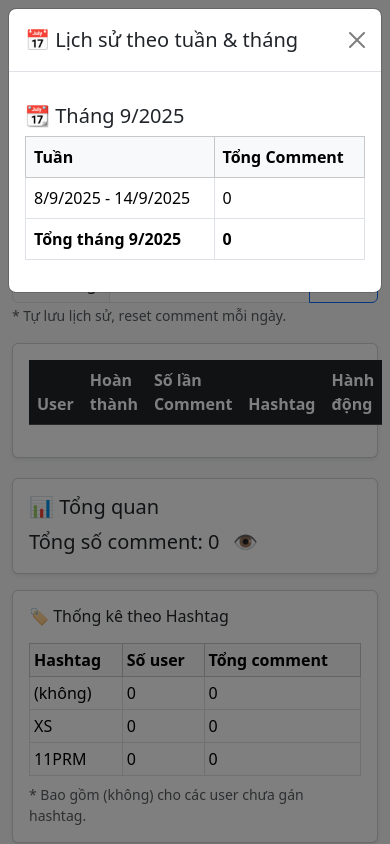
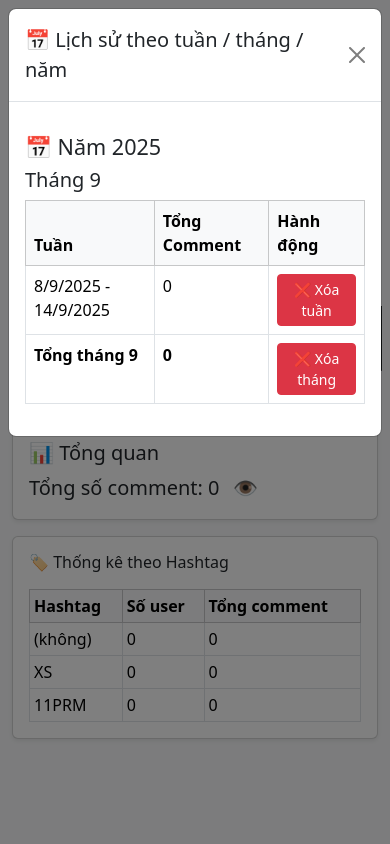
Before and after one commit to devvd25/checkbox, a plain HTML site: page index.html in a window 390 px wide. Both pictures are taken after a click on the button "📅 Xem lịch sử". Drawn offline with nearby package versions, Linux system fonts and the light colour scheme.

Commit message:
Update index.html

```diff
--- a/index.html
+++ b/index.html
@@ -11,7 +11,6 @@
     .icon-btn { cursor:pointer; margin-left:8px; color:#0d6efd; }
     .tag-badge { margin:0 4px 4px 0; }
     .stat-card { min-width: 260px; }
-    .autosave-badge { font-size: 12px; }
   </style>
 </head>
 <body>
@@ -27,9 +26,6 @@
         <button class="btn btn-primary w-100" onclick="addUser()">➕ Thêm User</button>
       </div>
       <div class="col-6 col-md-auto d-grid d-md-block">
-        <button class="btn btn-outline-secondary w-100" onclick="saveHistory()" title="Đã bật auto-save">💾 Lưu (tùy chọn)</button>
-      </div>
-      <div class="col-12 col-md-auto d-grid d-md-block">
         <button class="btn btn-info w-100" onclick="viewHistory()">📅 Xem lịch sử</button>
       </div>
       <div class="col-12 col-md-3">
@@ -46,10 +42,6 @@
         </div>
         <small class="text-muted">* Tự lưu lịch sử, reset comment mỗi ngày.</small>
       </div>
-    </div>
-
-    <div class="mb-3">
-      <span id="autoSaveStatus" class="badge text-bg-success autosave-badge" style="display:none;"></span>
     </div>
 
     <!-- Bảng users -->
@@ -98,7 +90,6 @@
                   <tbody id="tagStatsBody"></tbody>
                 </table>
               </div>
-              <small class="text-muted d-block mt-2">* Bao gồm (không) cho các user chưa gán hashtag.</small>
             </div>
           </div>
         </div>
@@ -109,7 +100,7 @@
   <!-- Modal: Lịch sử -->
   <div class="modal fade" id="historyModal" tabindex="-1">
     <div class="modal-dialog modal-lg"><div class="modal-content">
-      <div class="modal-header"><h5 class="modal-title">📅 Lịch sử theo tuần & tháng</h5>
+      <div class="modal-header"><h5 class="modal-title">📅 Lịch sử theo tuần / tháng / năm</h5>
         <button type="button" class="btn-close" data-bs-dismiss="modal"></button></div>
       <div class="modal-body"><div id="historyContent"></div></div>
     </div></div>
@@ -151,16 +142,10 @@
 
     function todayKey(){ return new Date().toLocaleDateString("vi-VN"); }
 
-    // === Auto-save lịch sử ===
+    // === Auto-save lịch sử (silent) ===
     function autoSaveHistoryDebounced(){
       clearTimeout(autosaveTimer);
-      autosaveTimer = setTimeout(()=>{ saveHistory(true); showAutosaveStatus(); },800);
-    }
-    function showAutosaveStatus(){
-      const el=document.getElementById("autoSaveStatus");
-      el.textContent="Đã tự lưu lúc "+new Date().toLocaleTimeString("vi-VN",{hour12:false});
-      el.style.display="inline-block";
-      setTimeout(()=>{el.style.display="none";},4000);
+      autosaveTimer = setTimeout(()=>{ saveHistory(true); },800);
     }
 
     // === Tags ===
@@ -254,23 +239,49 @@
       const sunday=new Date(monday); sunday.setDate(monday.getDate()+6);
       return {key:monday.toISOString().slice(0,10), text:monday.toLocaleDateString("vi-VN")+" - "+sunday.toLocaleDateString("vi-VN")};
     }
+    function deleteWeek(yearKey,monthKey,weekKey){
+      const hist=JSON.parse(localStorage.getItem("history")||"{}");
+      for(const dstr in hist){
+        const [dd,mm,yyyy]=dstr.split("/"); const d=new Date(yyyy,mm-1,dd);
+        const yk=d.getFullYear()+"", mk=(d.getMonth()+1)+"", wk=getWeekRange(d).key;
+        if(yk===yearKey && mk===monthKey && wk===weekKey) delete hist[dstr];
+      }
+      localStorage.setItem("history",JSON.stringify(hist)); viewHistory();
+    }
+    function deleteMonth(yearKey,monthKey){
+      const hist=JSON.parse(localStorage.getItem("history")||"{}");
+      for(const dstr in hist){
+        const [dd,mm,yyyy]=dstr.split("/"); const d=new Date(yyyy,mm-1,dd);
+        if(d.getFullYear()==yearKey && (d.getMonth()+1)==monthKey) delete hist[dstr];
+      }
+      localStorage.setItem("history",JSON.stringify(hist)); viewHistory();
+    }
     function viewHistory(){
-      const history=JSON.parse(localStorage.getItem("history")||"{}");
-      const container=document.getElementById("historyContent"); container.innerHTML="";
-      if(Object.keys(history).length===0){ container.innerHTML="<p>Chưa có lịch sử</p>"; }
+      const hist=JSON.parse(localStorage.getItem("history")||"{}");
+      const c=document.getElementById("historyContent"); c.innerHTML="";
+      if(Object.keys(hist).length===0){ c.innerHTML="<p>Chưa có lịch sử</p>"; }
       else{
-        const monthly={};
-        for(const dstr in history){
+        const yearly={};
+        for(const dstr in hist){
           const [dd,mm,yyyy]=dstr.split("/"); const d=new Date(yyyy,mm-1,dd);
-          const mk=(d.getMonth()+1)+"/"+d.getFullYear(), wk=getWeekRange(d);
-          if(!monthly[mk]) monthly[mk]={}; if(!monthly[mk][wk.key]) monthly[mk][wk.key]={range:wk.text,total:0};
-          monthly[mk][wk.key].total+=history[dstr].totalComments;
+          const yk=d.getFullYear(), mk=d.getMonth()+1, wk=getWeekRange(d);
+          if(!yearly[yk]) yearly[yk]={};
+          if(!yearly[yk][mk]) yearly[yk][mk]={};
+          if(!yearly[yk][mk][wk.key]) yearly[yk][mk][wk.key]={range:wk.text,total:0};
+          yearly[yk][mk][wk.key].total+=hist[dstr].totalComments;
         }
-        Object.keys(monthly).forEach(month=>{
-          let html=`<h5 class="mt-3">📆 Tháng ${month}</h5><table class="table table-bordered"><thead class="table-light"><tr><th>Tuần</th><th>Tổng Comment</th></tr></thead><tbody>`;
-          let total=0; Object.keys(monthly[month]).forEach(week=>{ total+=monthly[month][week].total; html+=`<tr><td>${monthly[month][week].range}</td><td>${monthly[month][week].total}</td></tr>`; });
-          html+=`<tr class="table-summary"><td>Tổng tháng ${month}</td><td>${total}</td></tr></tbody></table>`;
-          container.insertAdjacentHTML("beforeend",html);
+        Object.keys(yearly).sort().forEach(year=>{
+          c.insertAdjacentHTML("beforeend",`<h4 class="mt-3">📅 Năm ${year}</h4>`);
+          Object.keys(yearly[year]).sort((a,b)=>a-b).forEach(month=>{
+            let html=`<h5 class="mt-2">Tháng ${month}</h5><table class="table table-bordered"><thead class="table-light"><tr><th>Tuần</th><th>Tổng Comment</th><th>Hành động</th></tr></thead><tbody>`;
+            let total=0;
+            Object.keys(yearly[year][month]).forEach(week=>{
+              const row=yearly[year][month][week]; total+=row.total;
+              html+=`<tr><td>${row.range}</td><td>${row.total}</td><td><button class="btn btn-sm btn-danger" onclick="deleteWeek('${year}','${month}','${week}')">❌ Xóa tuần</button></td></tr>`;
+            });
+            html+=`<tr class="table-summary"><td>Tổng tháng ${month}</td><td>${total}</td><td><button class="btn btn-sm btn-danger" onclick="deleteMonth('${year}','${month}')">❌ Xóa tháng</button></td></tr></tbody></table>`;
+            c.insertAdjacentHTML("beforeend",html);
+          });
         });
       }
       new bootstrap.Modal(document.getElementById("historyModal")).show();
```
